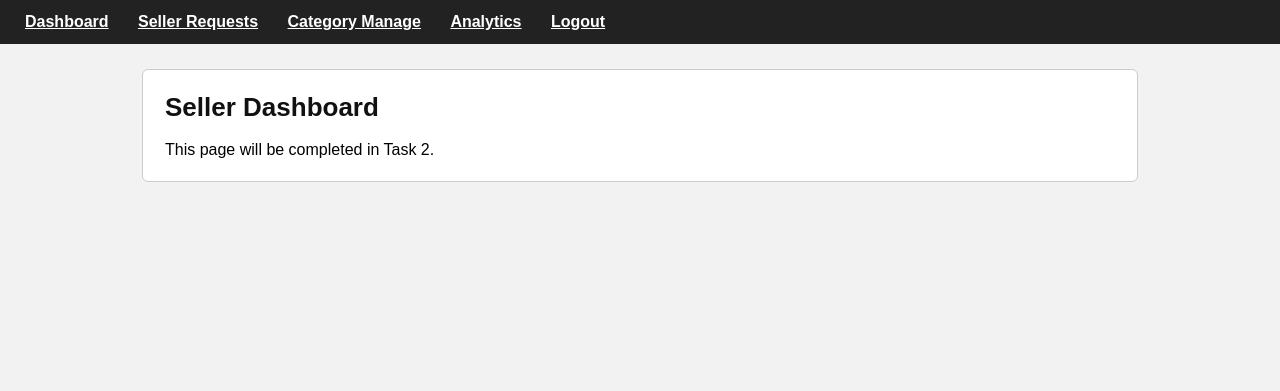
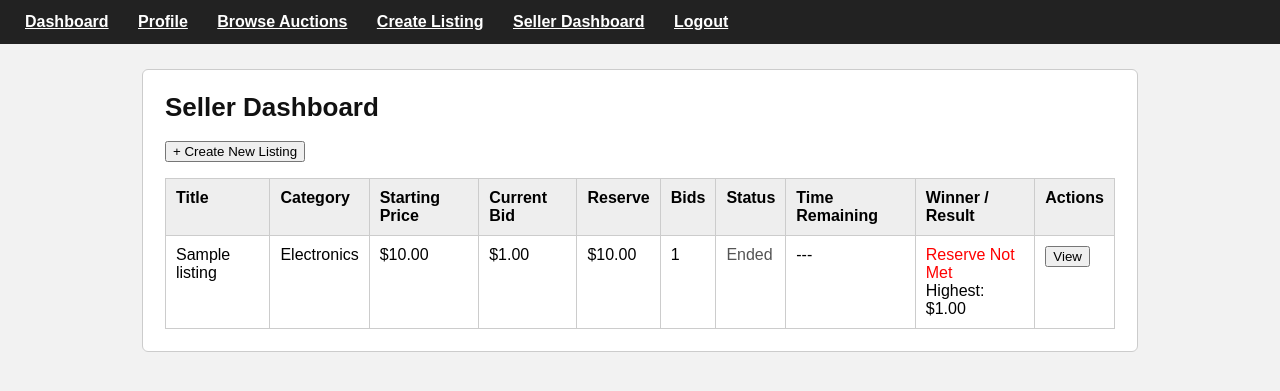
Before and after one commit to Noobie33/WebTechProject_G9, a PHP site: page /View/SellerDashboard.php in a window 1280 px wide. Shown: the top 391 px of the page. Run offline with PHP 8.4, Linux system fonts and the light colour scheme; the visitor is signed in with stand-in values (Sample User, id 1); data comes from the database, SQL or seed files in the repository; tables that the repository leaves empty hold one stand-in row (values such as "Sample post").

Commit message:
Seller Dashboard

```diff
--- /dev/null
+++ b/Controller/SellerDashboardController.php
@@ -0,0 +1,28 @@
+<?php
+include "../Model/db.php";
+session_start();
+
+if(!isset($_SESSION["loggedIn"]) || $_SESSION["loggedIn"]!=true)
+    {
+        Header("Location:../View/Login.php");
+        exit;
+    }
+if($_SESSION["seller_verified"]!=1)
+    {
+        Header("Location:../View/Dashboard.php");
+        exit;
+    }
+
+$database = new db();
+$connection = $database->connection();
+$database->CloseExpiredAuctions($connection);
+
+$sellerListings = $database->GetSellerResults($connection, $_SESSION["user_id"]);
+
+$successMsg = "";
+if(isset($_SESSION["success"]))
+    {
+        $successMsg = $_SESSION["success"];
+        unset($_SESSION["success"]);
+    }
+?>
--- a/Model/db.php
+++ b/Model/db.php
@@ -262,7 +262,9 @@ function CancelListing($connection, $listing_id)
 function CloseExpiredAuctions($connection)
 {
     $sql = "SELECT id FROM listings WHERE status='active' AND end_datetime <= NOW()";
-    $result = $connection->query($sql);
+    $statement = $connection->prepare($sql);
+    $statement->execute();
+    $result = $statement->get_result();
     if($result && $result->num_rows > 0)
         {
             while($row = $result->fetch_assoc())
@@ -285,5 +287,15 @@ function CloseExpiredAuctions($connection)
         }
 }
 
+function GetSellerResults($connection, $seller_id)
+{
+    $sql = "SELECT listings.*, categories.name AS category_name, COUNT(bids.id) AS bid_count, winner_bid.amount AS winning_amount, winner_buyer.name AS winner_name, winner_buyer.email AS winner_email FROM listings LEFT JOIN categories ON listings.category_id=categories.id LEFT JOIN bids ON bids.listing_id=listings.id LEFT JOIN bids AS winner_bid ON listings.winner_bid_id=winner_bid.id LEFT JOIN users AS winner_buyer ON winner_bid.buyer_id=winner_buyer.id WHERE listings.seller_id=? GROUP BY listings.id ORDER BY listings.created_at DESC";
+    $statement=$connection->prepare($sql);
+    $statement->bind_param("i",$seller_id);
+    $statement->execute();
+    $result = $statement->get_result();
+    return $result;
+}
+
 }
 ?>
--- a/View/SellerDashboard.php
+++ b/View/SellerDashboard.php
@@ -1,33 +1,14 @@
 <?php
-session_start();
-$isloggedIn=$_SESSION["loggedIn"] ?? false;
-if(!$isloggedIn)
-    {
-        Header("Location:Login.php");
-    }
+include "../Controller/SellerDashboardController.php";
 ?>
 <!DOCTYPE html>
 <html>
     <head>
         <link rel="stylesheet" href="/WebTechProject_G9/View/Design/Style.css">
+        <Script src="../Controller/JS/ListingCountdown.js"></Script>
+        <Script src="../Controller/JS/ListingActions.js"></Script>
     </head>
     <body>
-        <?php
-        if($_SESSION["role"]=="admin")
-            {
-        ?>
-        <div class="nav">
-            <a href="Dashboard.php">Dashboard</a>
-            <a href="AdminSellerRequests.php">Seller Requests</a>
-            <a href="CategoryManage.php">Category Manage</a>
-            <a href="AdminDashboard.php">Analytics</a>
-            <a href="../Controller/Logout.php">Logout</a>
-        </div>
-        <?php
-            }
-        else if($_SESSION["seller_verified"]==1)
-            {
-        ?>
         <div class="nav">
             <a href="Dashboard.php">Dashboard</a>
             <a href="Profile.php">Profile</a>
@@ -36,26 +17,105 @@ if(!$isloggedIn)
             <a href="SellerDashboard.php">Seller Dashboard</a>
             <a href="../Controller/Logout.php">Logout</a>
         </div>
-        <?php
-            }
-        else{
-        ?>
-        <div class="nav">
-            <a href="Dashboard.php">Dashboard</a>
-            <a href="Profile.php">Profile</a>
-            <a href="BecomeSeller.php">Become Seller</a>
-            <a href="BrowseAuctions.php">Browse Auctions</a>
-            <a href="../Controller/Logout.php">Logout</a>
-        </div>
-        <?php
-            }
-        ?>
 
         <div class="box">
-            <?php
-                echo "<h1>Seller Dashboard</h1>";
-                echo "This page will be completed in Task 2.";
-            ?>
+            <h1>Seller Dashboard</h1>
+            <?php if($successMsg!=""){ echo "<span class='message'>".$successMsg."</span><br><br>"; } ?>
+            <p><a href="CreateListing.php"><input type="button" value="+ Create New Listing"></a></p>
+
+            <table border="1" class="data-table">
+                <tr>
+                    <td>Title</td>
+                    <td>Category</td>
+                    <td>Starting Price</td>
+                    <td>Current Bid</td>
+                    <td>Reserve</td>
+                    <td>Bids</td>
+                    <td>Status</td>
+                    <td>Time Remaining</td>
+                    <td>Winner / Result</td>
+                    <td>Actions</td>
+                </tr>
+                <?php
+                if($sellerListings && $sellerListings->num_rows>0)
+                    {
+                        $rowNum = 1;
+                        while($row = $sellerListings->fetch_assoc())
+                            {
+                                $isActive = ($row['status']=='active' && strtotime($row['end_datetime']) > time());
+                                $isEnded = ($row['status']=='ended');
+                                $reserveMet = (!$row['reserve_price'] || $row['current_bid'] >= $row['reserve_price']);
+
+                                echo "<tr>";
+                                echo "<td>".htmlspecialchars($row['title'])."</td>";
+                                echo "<td>".$row['category_name']."</td>";
+                                echo "<td>$".number_format($row['starting_price'],2)."</td>";
+                                echo "<td>$".number_format($row['current_bid'],2)."</td>";
+                                echo "<td>".($row['reserve_price'] ? "$".number_format($row['reserve_price'],2) : "None")."</td>";
+                                echo "<td>".$row['bid_count']."</td>";
+                                echo "<td id='status".$rowNum."'>";
+                                if($row['status']=='active' && $isActive){ echo "<span style='color:green'>Active</span>"; }
+                                else if($row['status']=='ended'){ echo "<span style='color:#555'>Ended</span>"; }
+                                else if($row['status']=='cancelled'){ echo "<span style='color:orange'>Cancelled</span>"; }
+                                else{ echo "<span style='color:red'>Expired</span>"; }
+                                echo "</td>";
+                                echo "<td>";
+                                if($isActive){ echo "<span data-end='".$row['end_datetime']."'></span>"; }
+                                else{ echo "---"; }
+                                echo "</td>";
+                                echo "<td>";
+                                if($isEnded)
+                                    {
+                                        if($row['winner_bid_id'] && $row['winner_name'])
+                                            {
+                                                if($reserveMet)
+                                                    {
+                                                        echo "<b style='color:green'>Sold</b><br>";
+                                                        echo "Amount: $".number_format($row['winning_amount'],2)."<br>";
+                                                        echo "Winner: ".$row['winner_name']."<br>";
+                                                        echo "Email: ".$row['winner_email']."<br>";
+                                                        echo "<span style='color:green'>Reserve Met</span>";
+                                                    }
+                                                else
+                                                    {
+                                                        echo "<span style='color:red'>Reserve Not Met</span><br>";
+                                                        echo "Highest: $".number_format($row['current_bid'],2);
+                                                    }
+                                            }
+                                        else
+                                            {
+                                                echo "No Bids";
+                                            }
+                                    }
+                                else
+                                    {
+                                        echo "---";
+                                    }
+                                echo "</td>";
+                                echo "<td>";
+                                if($row['status']=='active' && $isActive)
+                                    {
+                                        echo "<a href='EditListing.php?id=".$row['id']."' id='edit_btn".$rowNum."'><input type='button' value='".($row['bid_count']==0 ? "Edit" : "View")."'></a> ";
+                                        if($row['bid_count']==0)
+                                            {
+                                                echo "<input type='button' id='cancel_btn".$rowNum."' value='Cancel' onclick='CancelListing(".$row['id'].", ".$rowNum.")' style='background:red;color:white;'>";
+                                            }
+                                    }
+                                else
+                                    {
+                                        echo "<a href='EditListing.php?id=".$row['id']."'><input type='button' value='View'></a>";
+                                    }
+                                echo "</td>";
+                                echo "</tr>";
+                                $rowNum++;
+                            }
+                    }
+                else
+                    {
+                        echo "<tr><td colspan='10'>No listings yet. <a href='CreateListing.php'>Create your first listing</a></td></tr>";
+                    }
+                ?>
+            </table>
         </div>
     </body>
 </html>
```
Also changed, not shown: View/CreateListing.php (+7 -1 lines), File/listings/6a06f0268ef6d_WIN_20241231_11_36_50_Pro.jpg (added), File/listings/6a06f597a211c_WIN_20241231_11_36_50_Pro.jpg (added), File/listings/6a06f5e2172dc_WIN_20241231_11_36_50_Pro.jpg (added).
